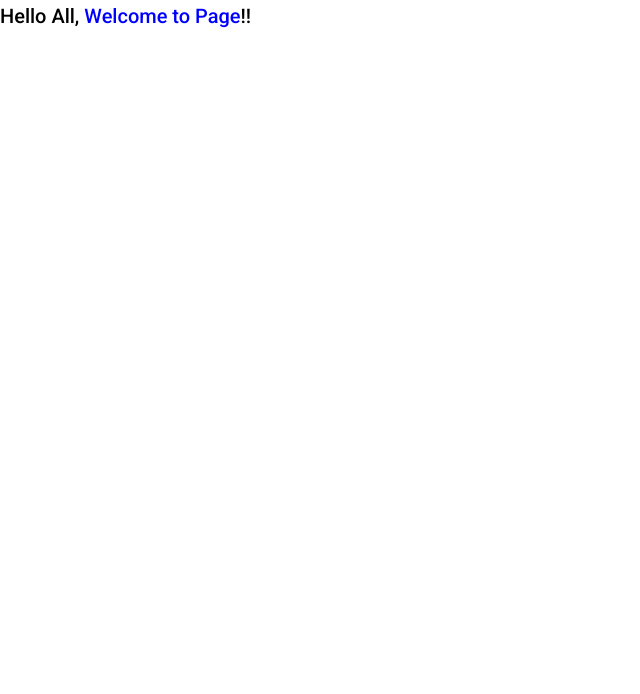
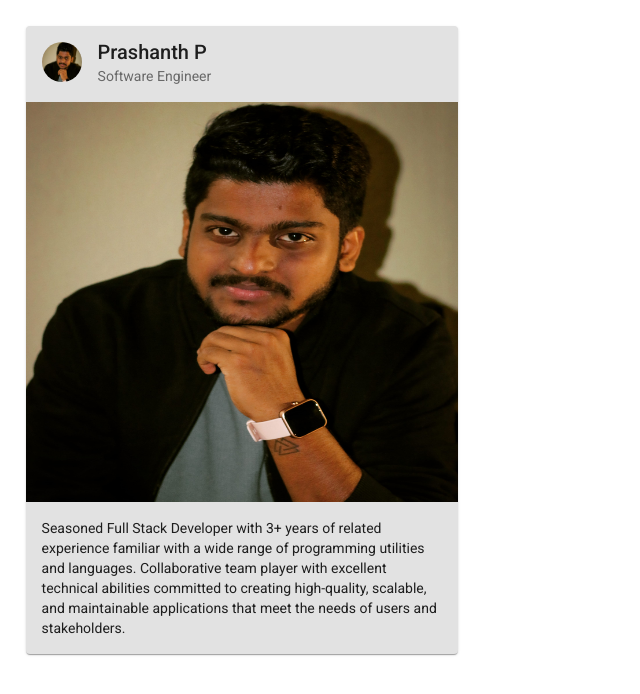
Before and after one commit to prashudev/prashudev-github, an Angular app: page / in a window 1280 px wide. Shown: the top 694 px of the page, without its empty margins (0-640 px from the left). Built offline with nearby package versions, Linux system fonts and the light colour scheme.

Commit message:
static angular

```diff
--- a/src/app/app.component.css
+++ b/src/app/app.component.css
@@ -0,0 +1,9 @@
+.example-card {
+    max-width: 400px;
+    margin: 2%;
+  }
+
+  .example-header-image {
+    background-image: url('../assets/PDev.jpg');
+    background-size: cover;
+  }
--- a/src/app/app.component.html
+++ b/src/app/app.component.html
@@ -1,3 +1,19 @@
 <!-- <router-outlet></router-outlet> -->
 
-<h2>Hello All, <span style="color: blue;">Welcome to Page</span>!!</h2>
+<!-- <h2>Hello All, <span style="color: blue;">Welcome to Page</span>!!</h2> -->
+
+<mat-card class="example-card" style="background-color: #e2e2e2;">
+    <mat-card-header >
+      <div mat-card-avatar class="example-header-image"></div>
+      <mat-card-title>Prashanth P</mat-card-title>
+      <mat-card-subtitle>Software Engineer</mat-card-subtitle>
+    </mat-card-header>
+    <img mat-card-image src="../assets/PDev.jpg" alt="Photo of Prashanth" style="max-height: 400px;">
+    <mat-card-content style="background-color: #e2e2e2;">
+      <p>
+        Seasoned Full Stack Developer with 3+ years of related experience familiar with a wide range of
+        programming utilities and languages. Collaborative team player with excellent technical abilities
+        committed to creating high-quality, scalable, and maintainable applications that meet the needs of users and stakeholders.
+      </p>
+    </mat-card-content>
+  </mat-card>
```
Also changed, not shown: 3 other files (tests, documents, lock files or other folders).
